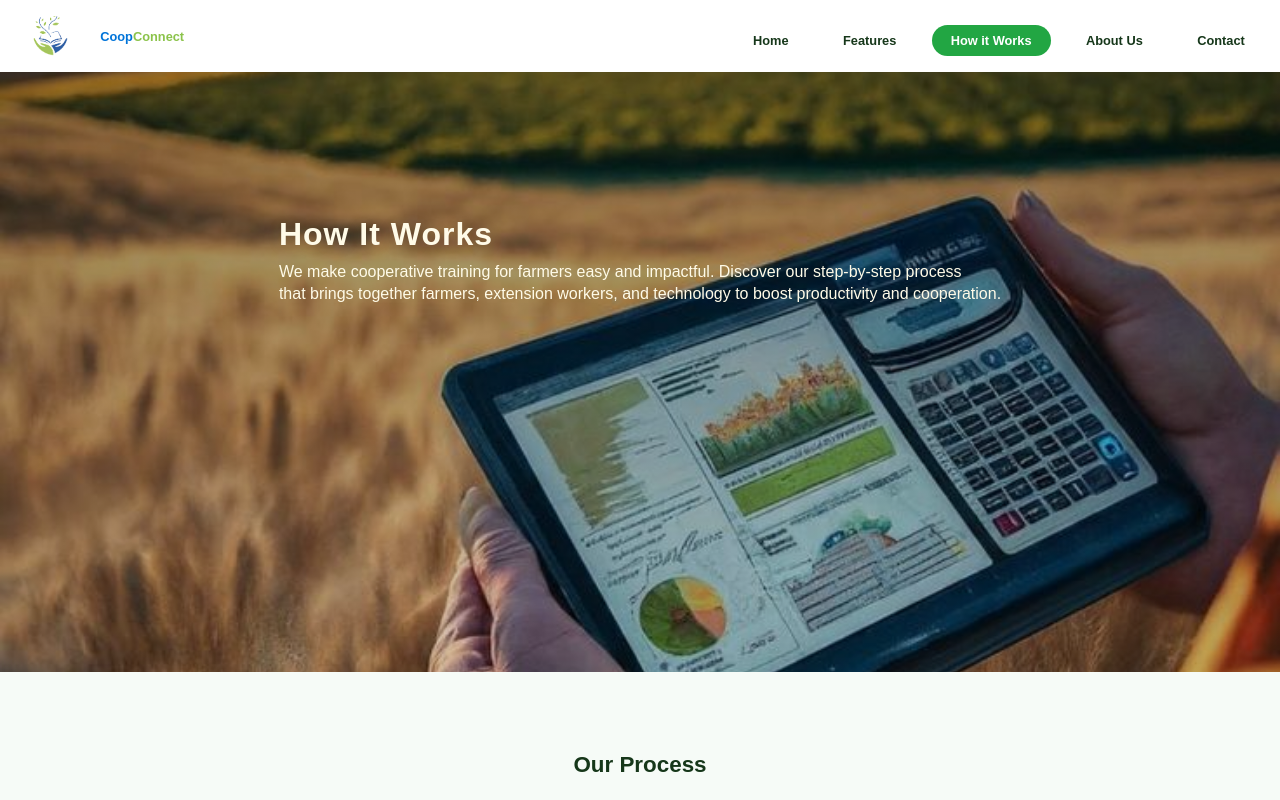
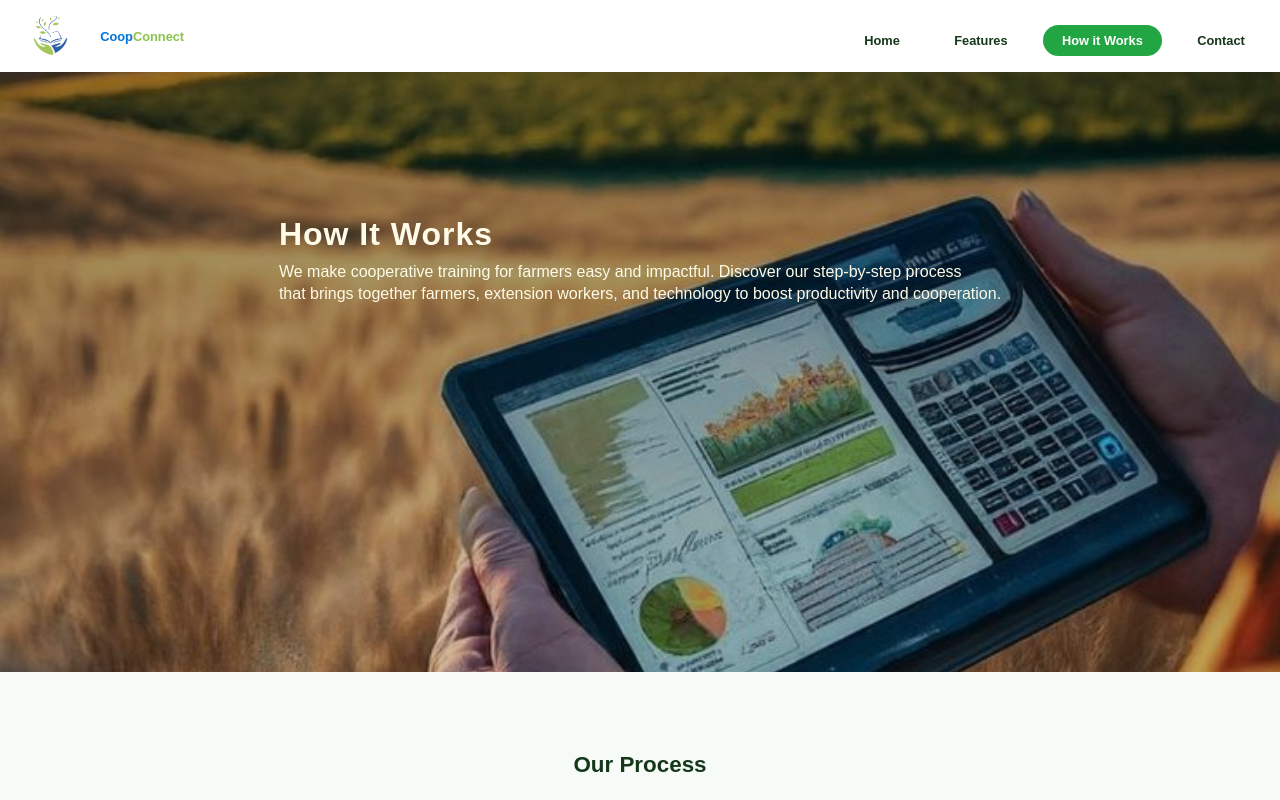
Before and after one commit to akirachix/mind-maps-informational, a plain HTML site: page how-it-works.html in a window 1280 px wide. Drawn offline with Linux system fonts and the light colour scheme.

Commit message:
updated how it works page

```diff
--- a/contacts.css
+++ b/contacts.css
@@ -82,7 +82,7 @@ a {
   display: flex;
   gap: 26px;
   list-style: none;
-  margin-left: 40rem;
+  margin-left: 30rem;
   padding: 0;
 }
 
@@ -92,7 +92,7 @@ a {
   padding: 7px 16px;
   border-radius: 20px;
   transition: background 0.2s, color 0.2s;
-  font-size: 1.3rem;
+  font-size: 1.0rem;
 
 }
 
@@ -731,7 +731,7 @@ footer {
   display: flex;
   gap: 26px;
   list-style: none;
-  margin-left: 15rem;
+  margin-left: 8rem;
   padding: 0;
 
 }
@@ -742,7 +742,7 @@ footer {
   padding: 7px 16px;
   border-radius: 20px;
   transition: background 0.2s, color 0.2s;
-  font-size: 14.5px;
+  font-size: 12px;
 
 }
 
--- a/how-it-works.html
+++ b/how-it-works.html
@@ -25,8 +25,7 @@
       <li><a href="index.html">Home</a></li>
       <li><a href="features.html">Features</a></li>
       <li><a href="how-it-works.html" class="active">How it Works</a></li>
-      <li><a href="about-us.html">About Us</a></li>
-      <li><a href="contacts.html">Contact</a></li>
+      <li><a href="contact.html">Contact</a></li>
     </ul>
   </nav>
 
--- a/style.css
+++ b/style.css
@@ -1,5 +1,5 @@
 body {
-  font-family: poppins;
+  font-family: poppins Arial, sans-serif;
   background: #f4f7f2;
   margin: 0;
   color: #16371a;
```
Also changed, not shown: contact.html (+1 -2 lines), features.html (+1 -2 lines).
